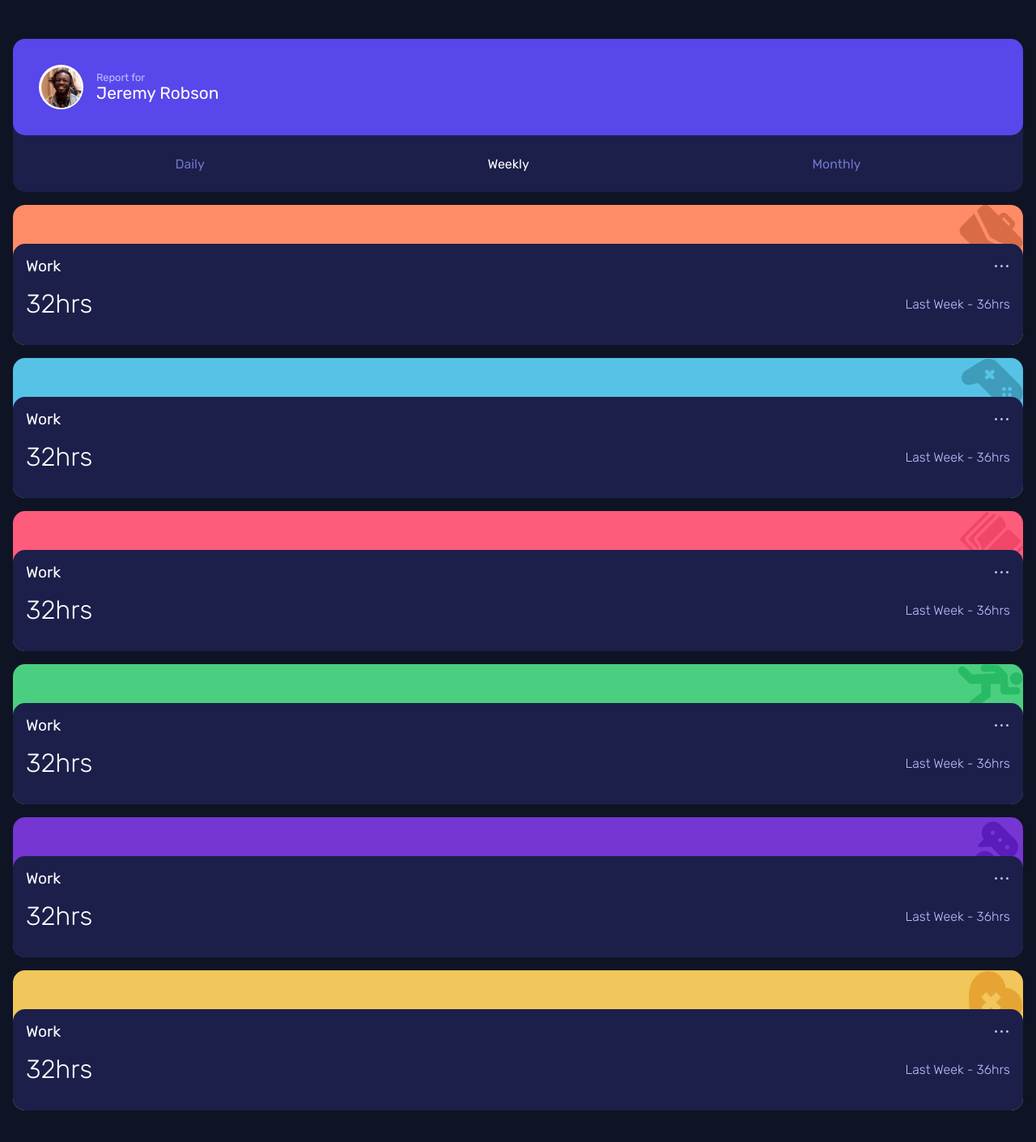
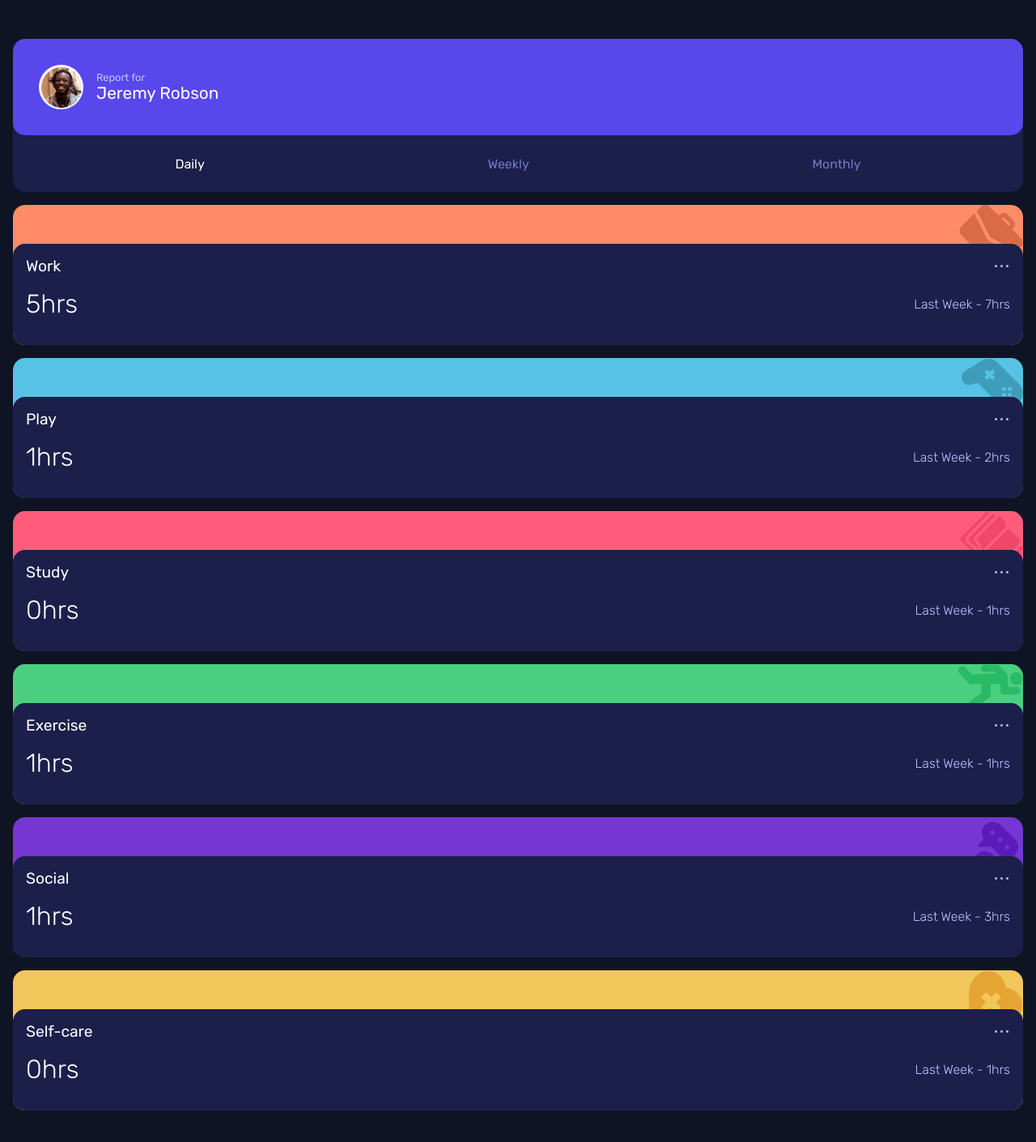
Before and after one commit to kalibir/Time-tracking-dashboard-challenge, a React (Create React App) app in the folder time-tracking-dashboard/: page / in a window 1280 px wide. Shown: the top 1410 px of the page at 81% size. Built offline with nearby package versions, Linux system fonts and the light colour scheme.

Commit message:
created props to handle data management between components

```diff
--- a/time-tracking-dashboard/src/Cards/index.js
+++ b/time-tracking-dashboard/src/Cards/index.js
@@ -1,13 +1,12 @@
 import React from "react";
 import "./styles.css";
 
-const Card = () => {
+const Card = ({ category, title, current, previous }) => {
 	return (
-		<>
-			<div className='activity-card work'>
+		<div className={`activity-card ${category}`}>
 			<div className='info-wrapper'>
 				<div className='card-header'>
-						<p className='category-name'>Work</p>
+					<p className='category-name'>{title}</p>
 					<div className='menu-btn'>
 						<div className='dot'></div>
 						<div className='dot'></div>
@@ -15,92 +14,11 @@ const Card = () => {
 					</div>
 				</div>
 				<div className='card-info'>
-						<div className='hours'>32hrs</div>
-						<div className='records'>Last Week - 36hrs</div>
+					<div className='hours'>{current}hrs</div>
+					<div className='records'>Last Week - {previous}hrs</div>
 				</div>
 			</div>
 		</div>
-			<div className='activity-card play'>
-				<div className='info-wrapper'>
-					<div className='card-header'>
-						<p className='category-name'>Work</p>
-						<div className='menu-btn'>
-							<div className='dot'></div>
-							<div className='dot'></div>
-							<div className='dot'></div>
-						</div>
-					</div>
-					<div className='card-info'>
-						<div className='hours'>32hrs</div>
-						<div className='records'>Last Week - 36hrs</div>
-					</div>
-				</div>
-			</div>
-			<div className='activity-card study'>
-				<div className='info-wrapper'>
-					<div className='card-header'>
-						<p className='category-name'>Work</p>
-						<div className='menu-btn'>
-							<div className='dot'></div>
-							<div className='dot'></div>
-							<div className='dot'></div>
-						</div>
-					</div>
-					<div className='card-info'>
-						<div className='hours'>32hrs</div>
-						<div className='records'>Last Week - 36hrs</div>
-					</div>
-				</div>
-			</div>
-			<div className='activity-card exercise'>
-				<div className='info-wrapper'>
-					<div className='card-header'>
-						<p className='category-name'>Work</p>
-						<div className='menu-btn'>
-							<div className='dot'></div>
-							<div className='dot'></div>
-							<div className='dot'></div>
-						</div>
-					</div>
-					<div className='card-info'>
-						<div className='hours'>32hrs</div>
-						<div className='records'>Last Week - 36hrs</div>
-					</div>
-				</div>
-			</div>
-			<div className='activity-card social'>
-				<div className='info-wrapper'>
-					<div className='card-header'>
-						<p className='category-name'>Work</p>
-						<div className='menu-btn'>
-							<div className='dot'></div>
-							<div className='dot'></div>
-							<div className='dot'></div>
-						</div>
-					</div>
-					<div className='card-info'>
-						<div className='hours'>32hrs</div>
-						<div className='records'>Last Week - 36hrs</div>
-					</div>
-				</div>
-			</div>
-			<div className='activity-card self-care'>
-				<div className='info-wrapper'>
-					<div className='card-header'>
-						<p className='category-name'>Work</p>
-						<div className='menu-btn'>
-							<div className='dot'></div>
-							<div className='dot'></div>
-							<div className='dot'></div>
-						</div>
-					</div>
-					<div className='card-info'>
-						<div className='hours'>32hrs</div>
-						<div className='records'>Last Week - 36hrs</div>
-					</div>
-				</div>
-			</div>
-		</>
 	);
 };
 
--- a/time-tracking-dashboard/src/Cards/styles.css
+++ b/time-tracking-dashboard/src/Cards/styles.css
@@ -9,32 +9,32 @@
 	padding-top: 3em;
 }
 
-.work {
+.Work {
 	background-color: hsl(15, 100%, 70%);
 	background-image: url("../assets/icon-work.svg");
 }
 
-.play {
+.Play {
 	background-color: hsl(195, 74%, 62%);
 	background-image: url("../assets/icon-play.svg");
 }
 
-.study {
+.Study {
 	background-color: hsl(348, 100%, 68%);
 	background-image: url("../assets/icon-study.svg");
 }
 
-.exercise {
+.Exercise {
 	background-color: hsl(145, 58%, 55%);
 	background-image: url("../assets/icon-exercise.svg");
 }
 
-.social {
+.Social {
 	background-color: hsl(264, 64%, 52%);
 	background-image: url("../assets/icon-social.svg");
 }
 
-.self-care {
+.Self-care {
 	background-color: hsl(43, 84%, 65%);
 	background-image: url("../assets/icon-self-care.svg");
 }
--- a/time-tracking-dashboard/src/GlobalWrapper/index.js
+++ b/time-tracking-dashboard/src/GlobalWrapper/index.js
@@ -1,13 +1,70 @@
-import React from "react";
+import React, { useState } from "react";
 import "./styles.css";
 import UserCard from "../UserCard";
 import Card from "../Cards";
+import Data from "../data.json";
 
 const GlobalWrapper = () => {
+	const [isDaily, setIsDaily] = useState(true);
+	const [isWeekly, setIsWeekly] = useState(false);
+	const [isMonthly, setIsMonthly] = useState(false);
+	const [active, setActive] = useState("daily");
+
+	const handleClick = (e) => {
+		e.preventDefault();
+		setActive(e.target.id);
+		if (active === "daily") {
+			setIsDaily(true);
+			setIsWeekly(false);
+			setIsMonthly(false);
+		}
+		if (active === "weekly") {
+			setIsDaily(false);
+			setIsWeekly(true);
+			setIsMonthly(false);
+		}
+		if (active === "monthly") {
+			setIsDaily(false);
+			setIsWeekly(false);
+			setIsMonthly(true);
+		}
+
+		console.log(active);
+	};
+
 	return (
 		<div className='main'>
-			<UserCard />
-			<Card />
+			<UserCard
+				clickHandler={handleClick}
+				daily={isDaily}
+				weekly={isWeekly}
+				monthly={isMonthly}
+			/>
+			{Data.length > 0
+				? Data.map((stats, index) => {
+						return (
+							<Card
+								category={stats.title}
+								title={stats.title}
+								current={
+									isDaily
+										? stats.timeframes.daily.current
+										: isWeekly
+										? stats.timeframes.weekly.current
+										: stats.timeframes.monthly.current
+								}
+								previous={
+									isDaily
+										? stats.timeframes.daily.previous
+										: isWeekly
+										? stats.timeframes.weekly.previous
+										: stats.timeframes.monthly.current
+								}
+								key={index}
+							/>
+						);
+				  })
+				: "No data to show for this user."}
 		</div>
 	);
 };
--- a/time-tracking-dashboard/src/GlobalWrapper/styles.css
+++ b/time-tracking-dashboard/src/GlobalWrapper/styles.css
@@ -1,4 +1,5 @@
 .main {
 	max-width: 100vw;
 	padding: 3em 1em;
+	color: #fff;
 }
--- a/time-tracking-dashboard/src/UserCard/index.js
+++ b/time-tracking-dashboard/src/UserCard/index.js
@@ -2,7 +2,7 @@ import React from "react";
 import "./styles.css";
 import UserPic from "../assets/image-jeremy.png";
 
-const UserCard = () => {
+const UserCard = ({ daily, weekly, monthly, clickHandler }) => {
 	return (
 		<div className='user-card'>
 			<div className='user-info'>
@@ -16,9 +16,24 @@ const UserCard = () => {
 			</div>
 			<div>
 				<ul className='time-nav'>
-					<li className='nav-link'>Daily</li>
-					<li className='nav-link active'>Weekly</li>
-					<li className='nav-link'>Monthly</li>
+					<li
+						className={`nav-link ${daily ? "active" : ""}`}
+						onClick={clickHandler}
+						id='daily'>
+						Daily
+					</li>
+					<li
+						className={`nav-link ${weekly ? "active" : ""}`}
+						onClick={clickHandler}
+						id='weekly'>
+						Weekly
+					</li>
+					<li
+						className={`nav-link ${monthly ? "active" : ""}`}
+						onClick={clickHandler}
+						id='monthly'>
+						Monthly
+					</li>
 				</ul>
 			</div>
 		</div>
@@ -26,3 +41,9 @@ const UserCard = () => {
 };
 
 export default UserCard;
+
+/* const handleClick = (e) => {
+	const value = e.target.id;
+	if (value === "tests") dispatch(getLoggedInUserAction());
+	setActive(value);
+}; */
--- a/time-tracking-dashboard/src/data.json
+++ b/time-tracking-dashboard/src/data.json
@@ -85,7 +85,7 @@
       }
     },
     {
-      "title": "Self Care",
+      "title": "Self-care",
       "timeframes": {
         "daily": {
           "current": 0,
```
Lines whose indentation alone changed are shown as unchanged.
